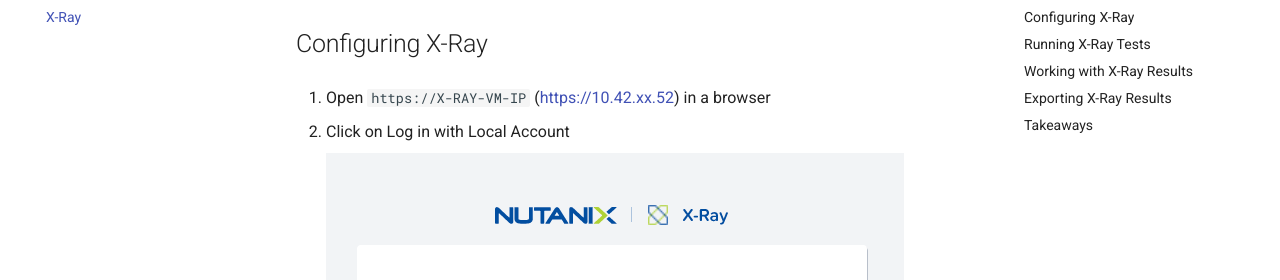
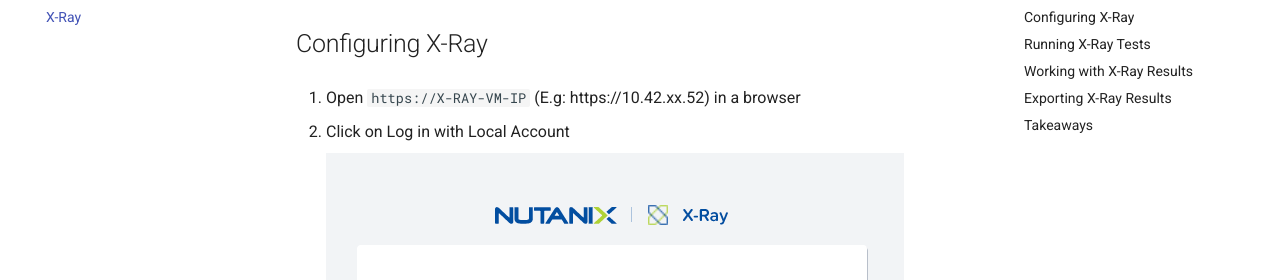
Before and after one commit to rahuman23/foundation-DSTA-NHT, an MkDocs documentation site: the page built from docs/xray/xray.md, in a window 1280 px wide and 900 px high, scrolled down 3044 px. Shown: the part 172-452 px from the top of the window. Built offline with MkDocs 1.6.1 and Material for MkDocs 9.7.7, drawn with Linux system fonts in a browser that asks for light colours; comment, search, counter and statistics services are not loaded.

Commit message:
Wed Jan 18 19:31:14 JST 2023

```diff
--- a/docs/xray/xray.md
+++ b/docs/xray/xray.md
@@ -99,7 +99,7 @@
 
 ## Configuring X-Ray
 
-1.  Open ``https://X-RAY-VM-IP`` (<https://10.42.xx.52>) in a browser
+1.  Open ``https://X-RAY-VM-IP`` (E.g: https://10.42.xx.52) in a browser
 
 2.  Click on Log in with Local Account
 
```
